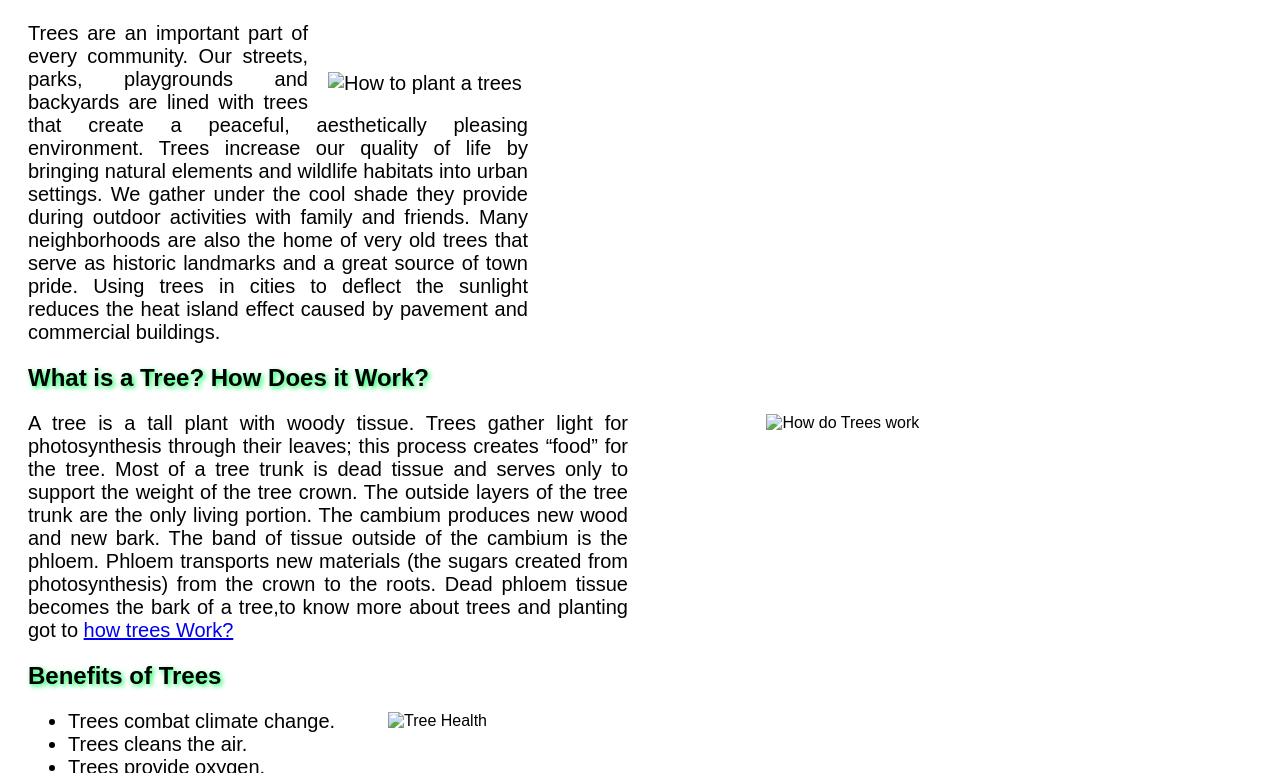
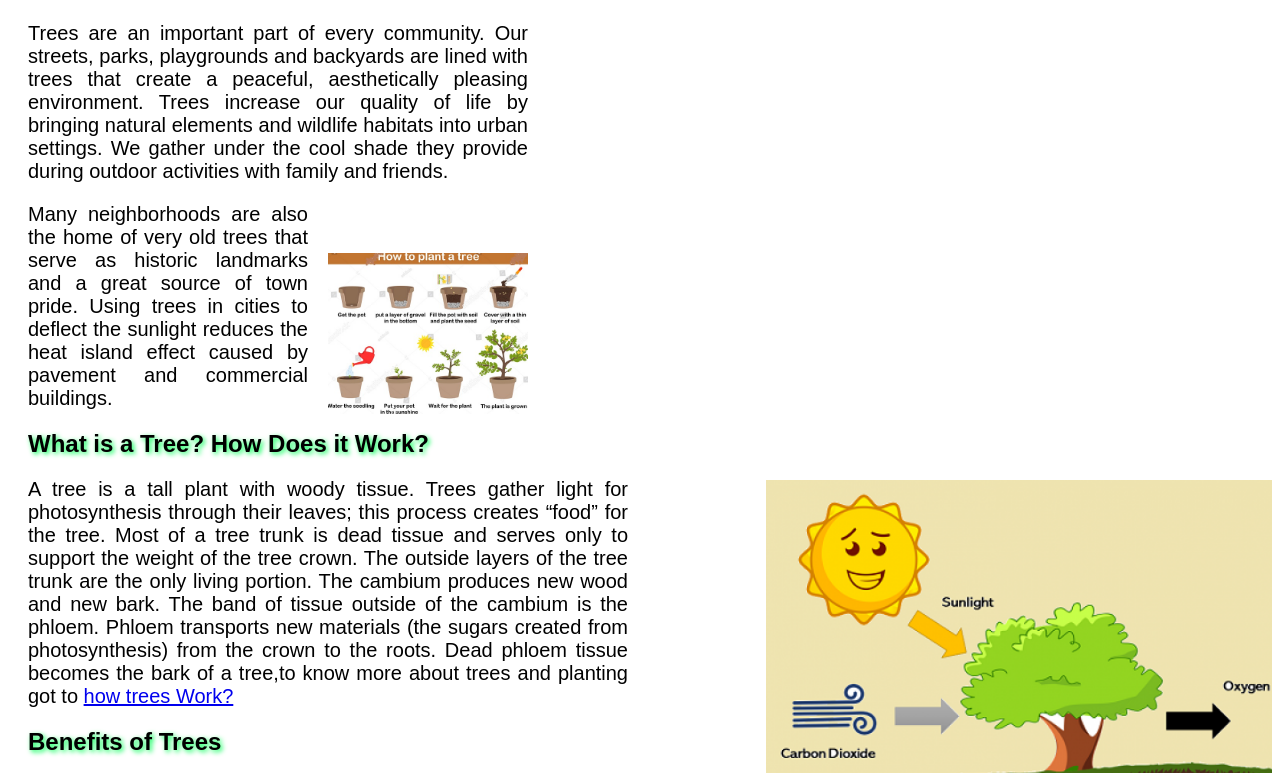
Before and after one commit to lab-brussels-1/The-first-group, a plain HTML site: page index.html in a window 1280 px wide. Shown: the part 319-1092 px from the top of the page. Drawn offline with Linux system fonts and the light colour scheme.

Commit message:
image added from assets folder

```diff
--- a/index.html
+++ b/index.html
@@ -39,16 +39,17 @@
       <!--write Introduction-->
       <div class="introduction">
         <h2>How do trees Work?</h2>
-        <div class="row-images">
-          <img src="plantatree.jpg" alt="How to plant a trees" />
-        </div>
         <p>
           Trees are an important part of every community. Our streets, parks,
           playgrounds and backyards are lined with trees that create a peaceful,
           aesthetically pleasing environment. Trees increase our quality of life
           by bringing natural elements and wildlife habitats into urban
           settings. We gather under the cool shade they provide during outdoor
-          activities with family and friends. Many neighborhoods are also the
+          activities with family and friends.
+          <div class="row-images">
+            <img src="./assets/plantatree.jpg" alt="How to plant a trees" />
+          </div>
+           Many neighborhoods are also the
           home of very old trees that serve as historic landmarks and a great
           source of town pride. Using trees in cities to deflect the sunlight
           reduces the heat island effect caused by pavement and commercial
@@ -56,7 +57,7 @@
         </p>
       </div>
       <div class="row-images">
-        <img src="treeswork.jpg" alt="How do Trees work" />
+        <img src="./assets/treeswork.jpg" alt="How do Trees work" />
       </div>
     </section>
     <!-- Content  -->
@@ -81,7 +82,7 @@
             >
           </p>
           <div class="row-images">
-            <img src="treehealth.jpg" alt="Tree Health" />
+            <img src="./assets/treehealth.jpg" alt="Tree Health" />
           </div>
           <h2>Benefits of Trees</h2>
           <ul>
```
